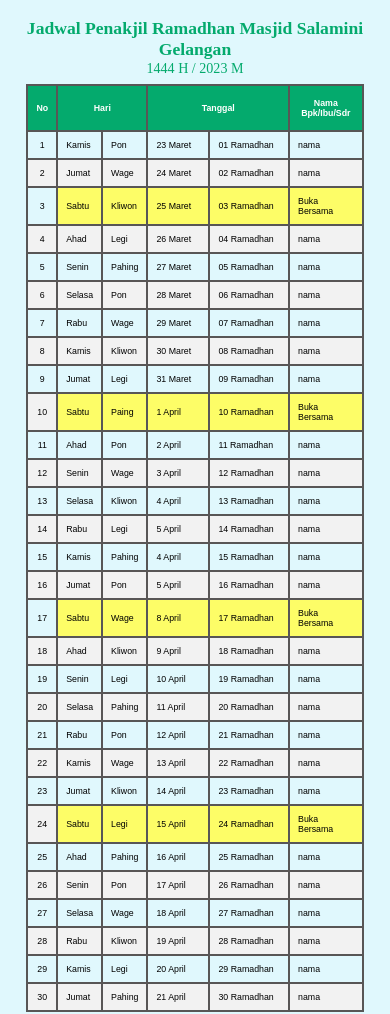
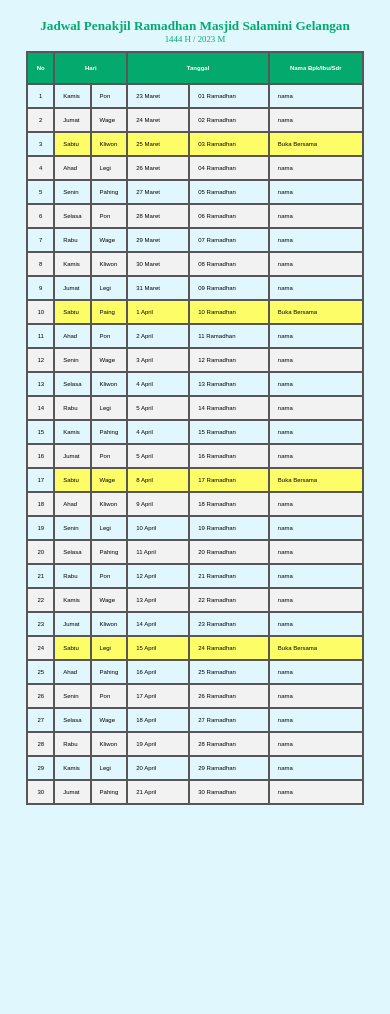
Before and after one commit to hamdanir/jadwal_takjil, a plain HTML site: page index.html in a window 390 px wide. After the commit the page ends 844 px from the top, so only its background shows below. Drawn offline with Linux system fonts and the light colour scheme.

Commit message:
query media mobile size

```diff
--- a/style.css
+++ b/style.css
@@ -86,4 +86,14 @@ th {
   html {
     font-size: 55%;
   }
+  .tittle h1 {
+    font-size: 1.5rem;
+  }
+  .tittle p {
+    font-size: 1rem;
+  }
+
+  .table-content {
+    font-size: 60%;
+  }
 }
```
